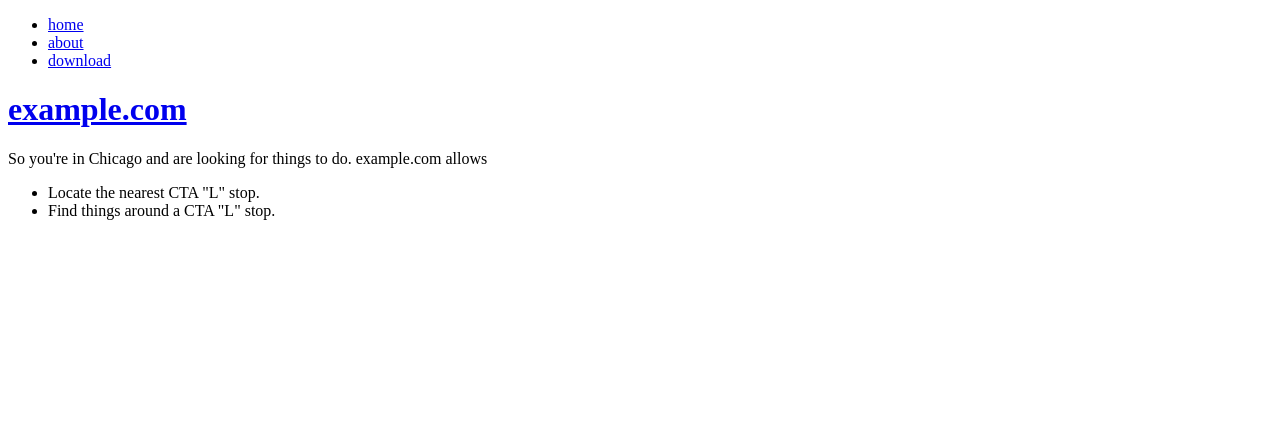
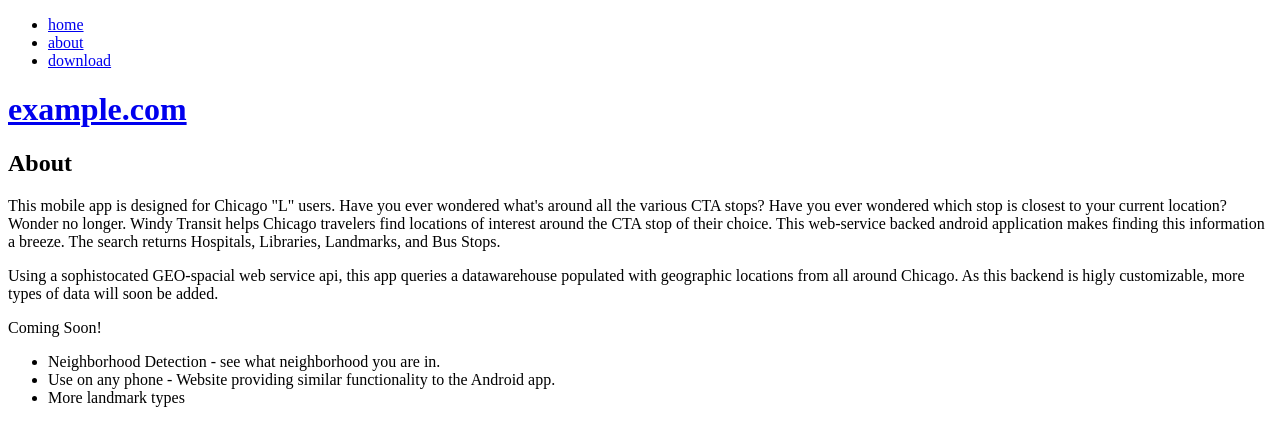
Before and after one commit to JoeJasinski/WindyTransit, a Django app: page /about/ in a window 1280 px wide. Shown: the top 446 px of the page. Run offline with Django 3.2, Linux system fonts and the light colour scheme; parts of the project's set-up code (start-up, migrations or seed data) failed here and were passed over; some libraries are stand-ins or nearby versions.

Commit message:
added markup

```diff
--- a/mobiletrans/templates/about.html
+++ b/mobiletrans/templates/about.html
@@ -6,15 +6,20 @@
 {% block content %}
 
 <div class="block-box">
-  <p>So you're in Chicago and are looking for things to do.  {{ site.name }} allows</p>
+ <h2 class="block-title">About</h2>
+<p>This mobile app is designed for Chicago "L" users.  Have you ever wondered what's around all the various CTA stops?  Have you ever wondered which stop is closest to your current location?   Wonder no longer.  Windy Transit helps Chicago travelers find locations of interest around the CTA stop of their choice.  This web-service backed android application makes finding this information a breeze.  The search returns Hospitals, Libraries, Landmarks, and Bus Stops.</p>
+<p>Using a sophistocated GEO-spacial web service api, this app queries a datawarehouse populated with geographic locations from all around Chicago.  As this backend is higly customizable, more types of data will soon be added.  </p>
 
-  <p>
-  	<ul>
-  		<li>Locate the nearest CTA "L" stop.</li>
-  		<li>Find things around a CTA "L" stop.</li>
-  	</ul>
+<div class="list">
+<p class="list">Coming Soon!
+	<ul>
+	<li>Neighborhood Detection -  see what neighborhood you are in.</li>
+	<li>Use on any phone - Website providing similar functionality to the Android app.</li>
+	<li>More landmark types</li>
+    </ul>
+</p>
+</div>
 
-  </p>
 </div>
 
 {% endblock content %}
--- a/mobiletrans/templates/download.html
+++ b/mobiletrans/templates/download.html
@@ -6,9 +6,10 @@
 {% block content %}
 
 <div class="block-box">
-  <p>{{ site.name }} can be found in the Android App store.</p>
+	 <h2 class="block-title">Download</h2>
+  <p>{{ site.name }} can be found in the Android App store.  Visit your local neighborhood Android Market for download information.</p>
   <div class="block-small">
-  	<div class="block-download">Download Here</div>
+  	<div class="block-download"><a href="">Download Here</a></div>
   </div>
 </div>
 
--- a/mobiletrans/templates/index.html
+++ b/mobiletrans/templates/index.html
@@ -40,12 +40,14 @@
 
 {% block content %}
 
+<!--
 <div class="block-txt">
 	<div class="coords">
 	Latitude: <span class="coordinates" id="latitude"></span>
 	Longitude: <span class="coordinates" id="longitude"></span>
 	</div>
 </div>
+-->
 
 <div class="block-box black-box-map">
 
```
Also changed, not shown: mobiletrans/htdocs_src/logo.png (added), mobiletrans/htdocs_src/logo_med.png (added), 4 other files.
